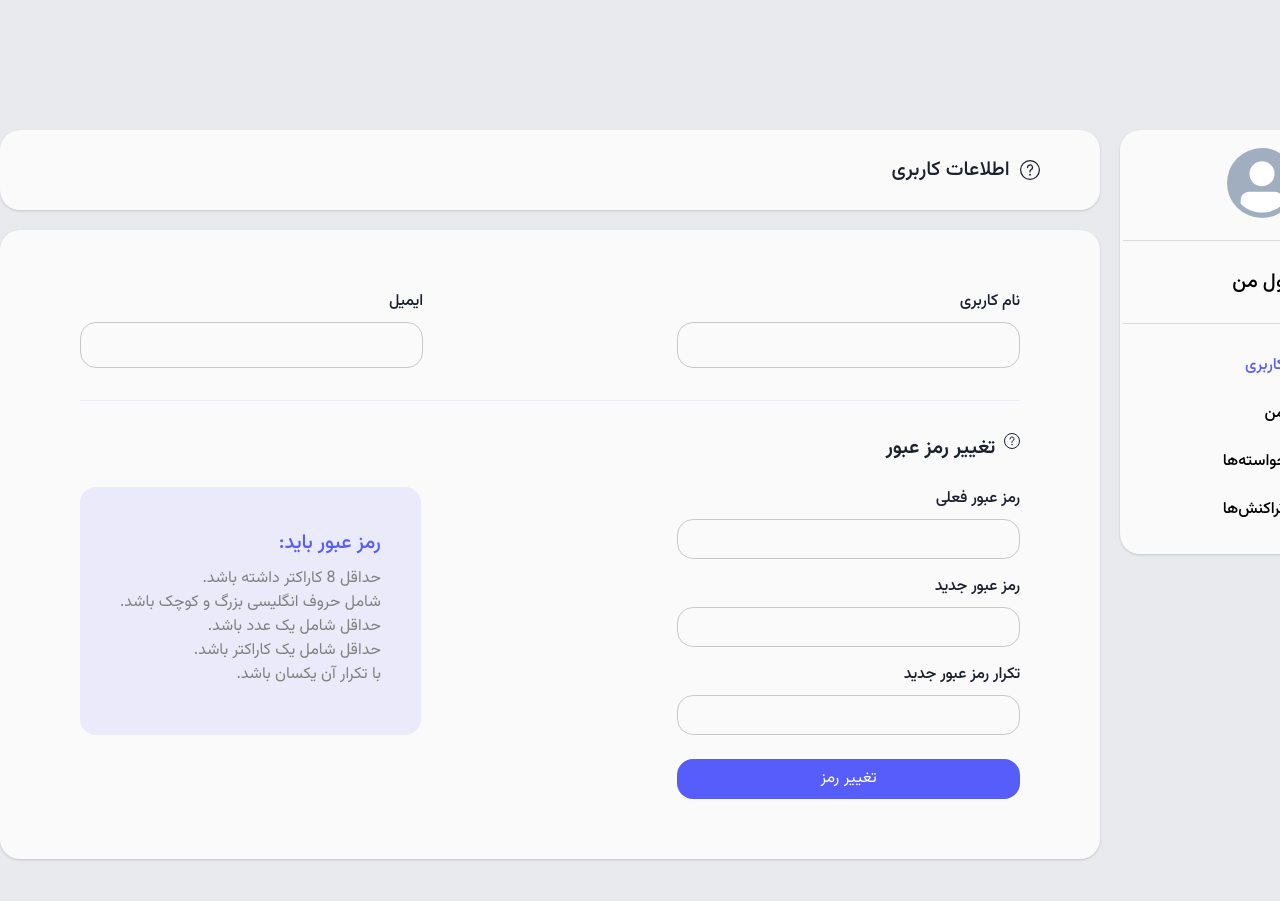
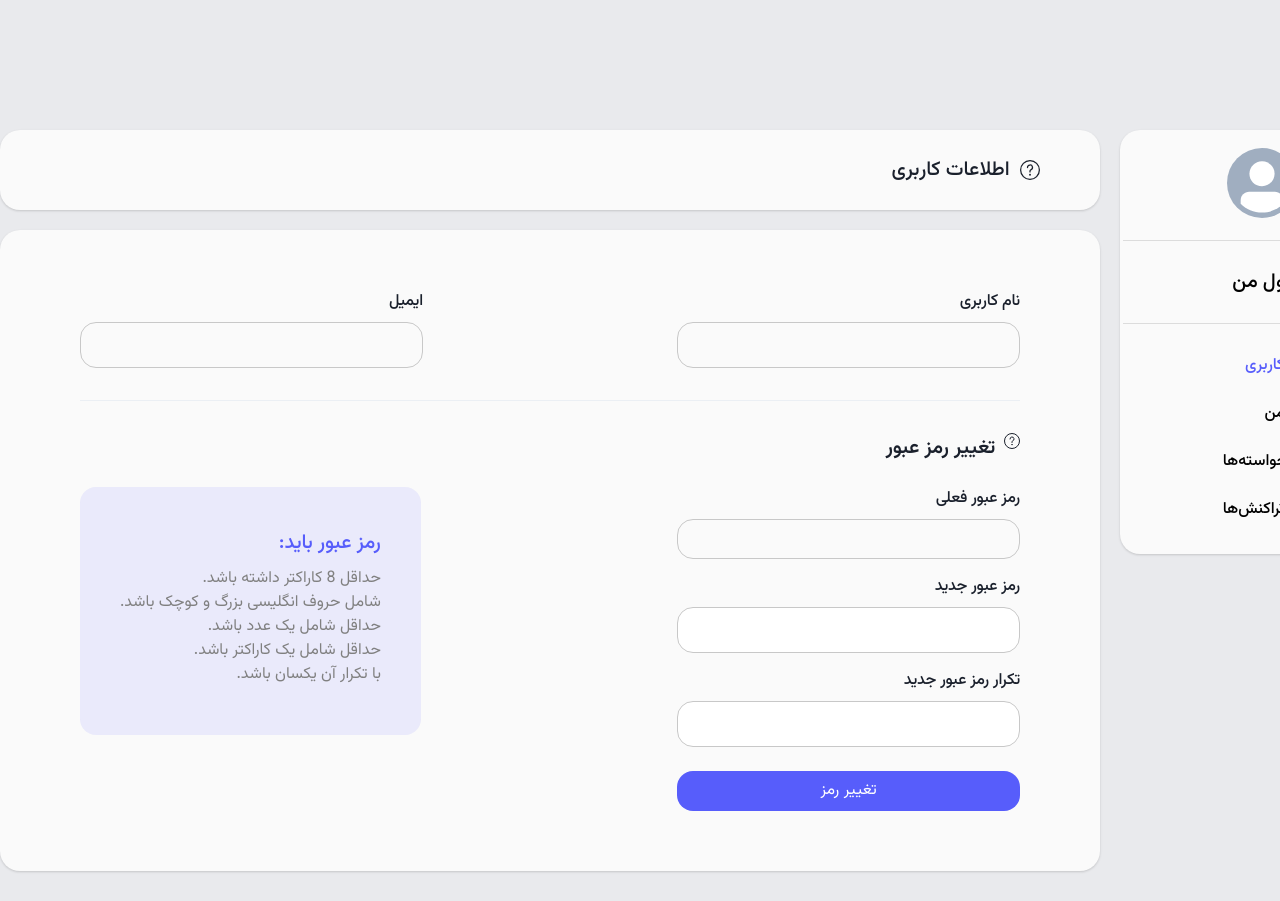
Before and after one commit to fatemehmi/PublisherPannel, a Next.js app: page /user/userProfile in a window 1280 px wide. Shown: the top 901 px of the page. Built offline with nearby package versions, Linux system fonts and the light colour scheme; no server answers.

Commit message:
update user profile

```diff
--- a/src/pages/user/userProfile/index.js
+++ b/src/pages/user/userProfile/index.js
@@ -12,7 +12,7 @@ import {
 	Text,
 	Textarea,
 } from "@chakra-ui/react";
-import { ErrorMessage, Form, Formik } from "formik";
+import { ErrorMessage, Field, Form, Formik } from "formik";
 import { useRouter } from "next/router";
 import * as Yup from "yup";
 import validatePass from "@/helpers/validatePass";
@@ -214,7 +214,7 @@ const UserProfile = () => {
 										<h2 style={labelStyle}>
 											رمز عبور جدید
 										</h2>
-										<Input
+										<Field
 											type="password"
 											name="newpassword"
 											style={{
@@ -254,7 +254,7 @@ const UserProfile = () => {
 										<h2 style={labelStyle}>
 											تکرار رمز عبور جدید
 										</h2>
-										<Input
+										<Field
 											type="password"
 											name="passwordConf"
 											style={{
@@ -298,14 +298,10 @@ const UserProfile = () => {
 											type="submit"
 											color="white"
 											style={buttonStyle}
-											disabled={
-												!validatePass(
-													formik.values.oldpass
-												).every((el) => el.value) &&
+											isDisabled={
 												!validatePass(
 													formik.values.newpassword
-												).every((el) => el.value) &&
-												!formik.isValid
+												).every((el) => el.value)
 											}
 										>
 											تغییر رمز
```
